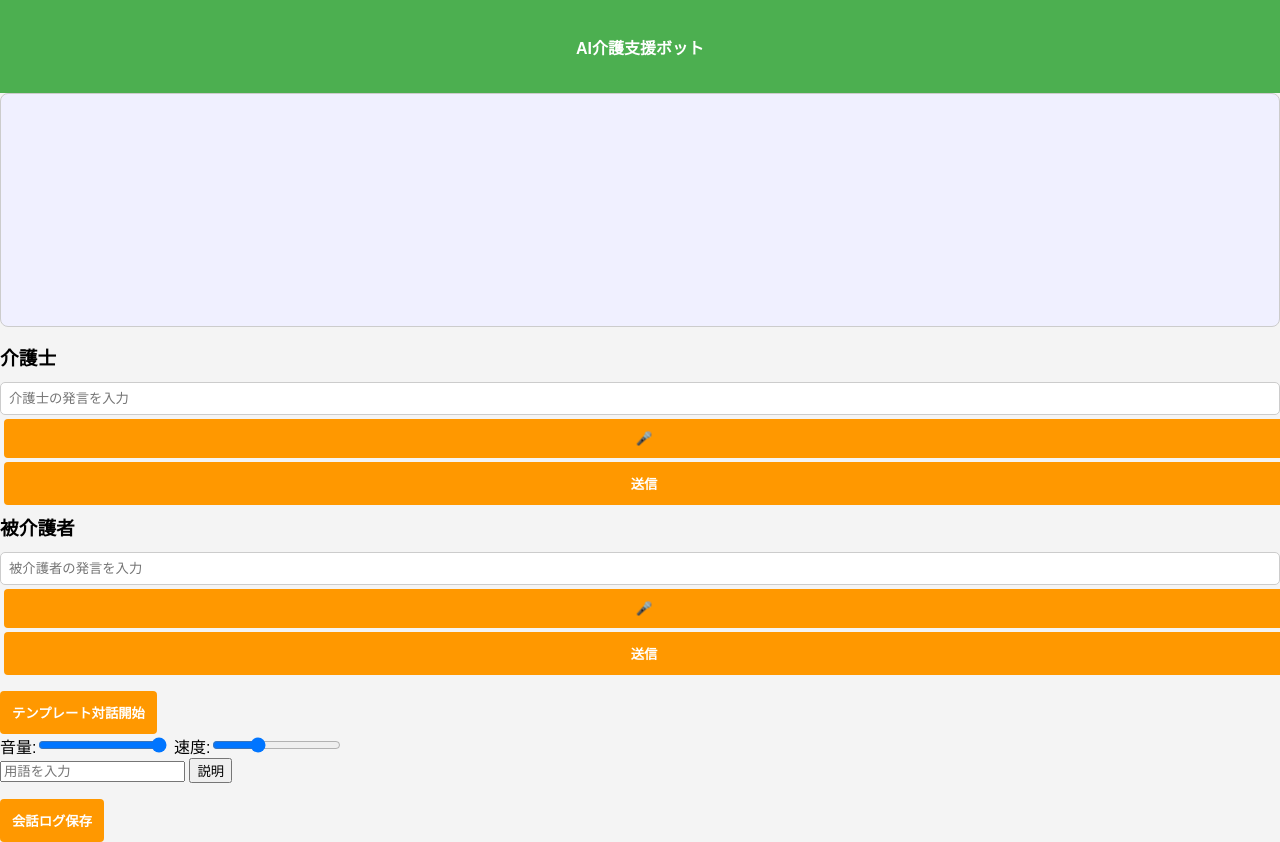
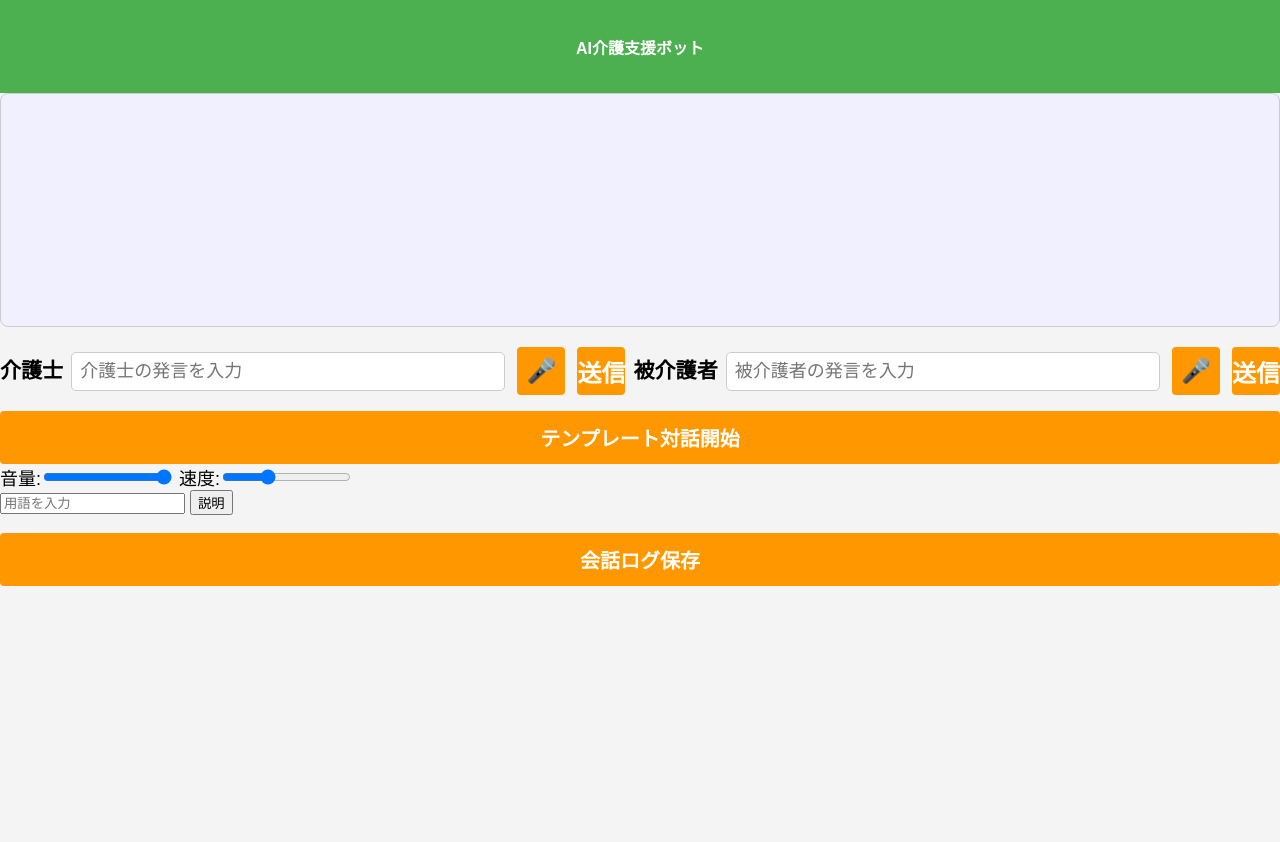
Before and after one commit to MitsunoriFukuchi692/KigosienChatbot_0621, a Flask app: page / in a window 1280 px wide. After the commit the page ends 586 px from the top, so only its background shows below. Run offline with Flask 3, Linux system fonts and the light colour scheme.

Commit message:
高齢者向け：文字拡大＆ボタン配置調整

```diff
--- a/static/css/styles.css
+++ b/static/css/styles.css
@@ -196,3 +196,54 @@ header h1 {
   box-sizing: border-box;
   margin-top: 4px;
 }
+
+/* 高齢者向け大きな文字＆コンパクトボタン配置 */
+body {
+  font-size: 18px; /* 全体の文字を大きく */
+}
+
+/* 入力パネルのレイアウト調整 */
+.input-panel {
+  display: flex;
+  align-items: center;
+  gap: 8px;
+}
+
+/* マイク＆送信ボタンを横並びにコンパクト化 */
+.input-panel button {
+  flex: 0 0 48px;      /* 幅 48px に固定 */
+  height: 48px;        /* 高さ 48px に固定 */
+  font-size: 24px;     /* ボタン内絵文字などは大きめ */
+  padding: 0;
+}
+
+/* テキスト入力は残り幅を使う */
+.input-panel input[type="text"] {
+  flex: 1;             /* 横に伸びる */
+  font-size: 18px;     /* 大きな文字 */
+  padding: 8px;
+}
+
+/* テンプレートボタンの文字を大きく＆配置 */
+#template-buttons button {
+  font-size: 20px;     /* 大きな文字 */
+  padding: 12px;       /* 十分な余白 */
+  margin: 4px;         /* ボタン間のスペース */
+  flex: 1 1 auto;
+}
+
+/* 「テンプレート対話開始」も大きめ */
+#template-start-btn {
+  font-size: 20px;
+  padding: 12px;
+  width: 100%;
+  box-sizing: border-box;
+}
+
+/* 保存ボタンも同じく */
+#save-log-btn {
+  font-size: 20px;
+  padding: 12px;
+  width: 100%;
+  box-sizing: border-box;
+}
```
